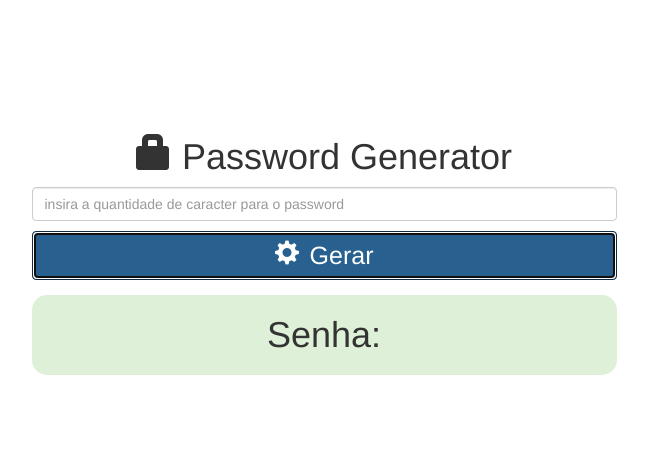
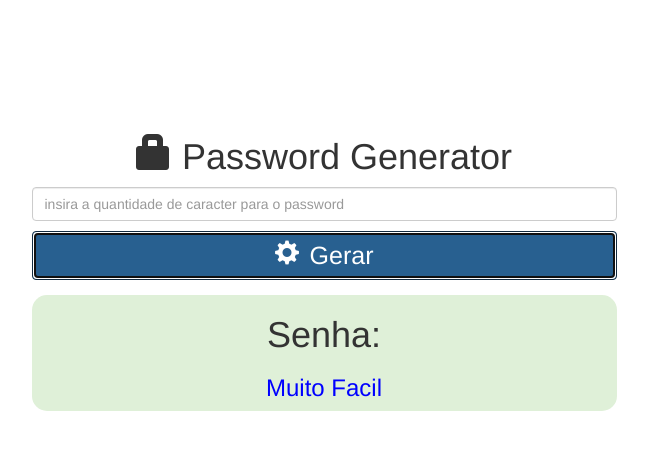
Before and after one commit to betowithowsky/Password-Generator, a plain HTML site: page index.html in a window 1280 px wide. Both pictures are taken after a click on the button "Gerar". Shown: the whole page, without its empty margins (316-964 px from the left). Drawn offline with nearby package versions, Linux system fonts and the light colour scheme.

Commit message:
verficador de força da senha

```diff
--- a/index.html
+++ b/index.html
@@ -39,7 +39,8 @@
                     <div class="bg-success" style="width: 50%;align-items: center;border-radius: 15px;display: inline-block;">
                         <h1>Senha: </h1>
 
-                        <h1 id="results"></h1>
+                        <h2 id="results"></h2>
+                        <h3 id="scorePass" style="color: blue"></h3>
                     </div>
                 </div>
             </div>
--- a/js/generation.js
+++ b/js/generation.js
@@ -1,6 +1,6 @@
 
 
-function generatePassword(){
+function generatePassword() {
 
     //guarda o elemento passLenght na variavel
     var passLenght = document.getElementById('passLenght');
@@ -18,11 +18,108 @@ function generatePassword(){
     //caracters que serão utilizados para gerar a senha
     var characters = "ABCDEFGHIJKLMNOPQRSTUVWXYZabcdefghijklmnopqrstuvwxyz0123456789!@#$%&*()";
     //se o campo de entrada não estiver vaziu
-    if(passLenght !== ''){
-        for(let i = 0; i < passLenght.value; i++){
+    if (passLenght !== '') {
+        for (let i = 0; i < passLenght.value; i++) {
             //randomiza um caracter e adiciona a variavel text
             text += characters.charAt(Math.floor(Math.random() * characters.length));
         }
         results.innerHTML = text;
+        check();
     }
 }
+
+function check() {
+    const isStrong = ["Muito Facil", "Facil", "Boa", "Forte", "Muito Forte"];
+    let score = 0;
+
+    let pswd = document.getElementById('results').innerHTML;
+
+    score = hasLatter(pswd) + hasNumbers(pswd) + hasSymbols(pswd) + hasLenght(pswd);
+
+    console.log(pswd);
+    console.log(score);
+
+    if (score > 8) {
+        document.getElementById("scorePass").innerHTML = isStrong[4];
+    }
+    else if (score > 6) {
+        document.getElementById("scorePass").innerHTML = isStrong[3];
+    }
+    else if (score > 4) {
+        document.getElementById("scorePass").innerHTML = isStrong[2];
+    }
+    else if (score > 2) {
+        document.getElementById("scorePass").innerHTML = isStrong[1];
+    }
+    else {
+        document.getElementById("scorePass").innerHTML = isStrong[0];
+    }
+
+
+    //6 4 2
+
+    function hasLenght(pswd) {
+
+        if(pswd.length > 11){
+            return 3;
+        }
+        else if(pswd.length > 7){
+            return 2;
+        }
+        else if(pswd.length > 4){
+            return 0;
+        }
+        else
+        return -10;
+
+    }
+
+    function hasLatter(pswd) {
+
+        let nonCap = /[a-z]/;
+        let cap = /[A-Z]/g;
+        let matchesCap = pswd.match(cap);
+        let matchesNonCap = pswd.match(nonCap);
+
+        if (matchesCap && matchesNonCap) {
+            if (matchesCap.length > 2)
+                return 3;
+            else
+                return 2;
+        } else if (matchesCap || matchesNonCap)
+            return 1;
+        else
+            return 0;
+
+    }
+
+    function hasNumbers(pswd) {
+
+        let numbers = /[\d]/;
+        let matchesNumbers = pswd.match(numbers);
+
+        if (matchesNumbers) {
+            if (matchesNumbers.length > 2)
+                return 3;
+            else
+                return 2;
+        } else
+            return 0;
+
+    }
+
+    function hasSymbols(pswd) {
+
+        let symbols = /[\W]/g;
+        let matchesSymbols = pswd.match(symbols);
+
+        if (matchesSymbols) {
+            if (matchesSymbols.length > 2)
+                return 2;
+            else
+                return 1;
+        } else
+            return 0;
+
+    }
+}
```
